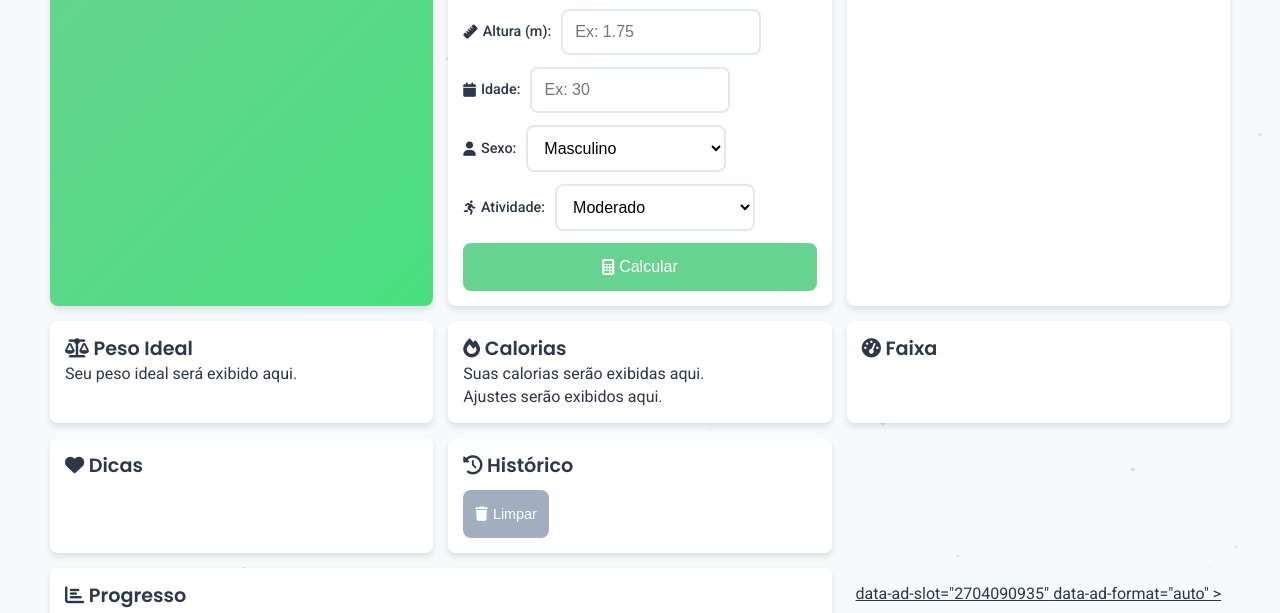
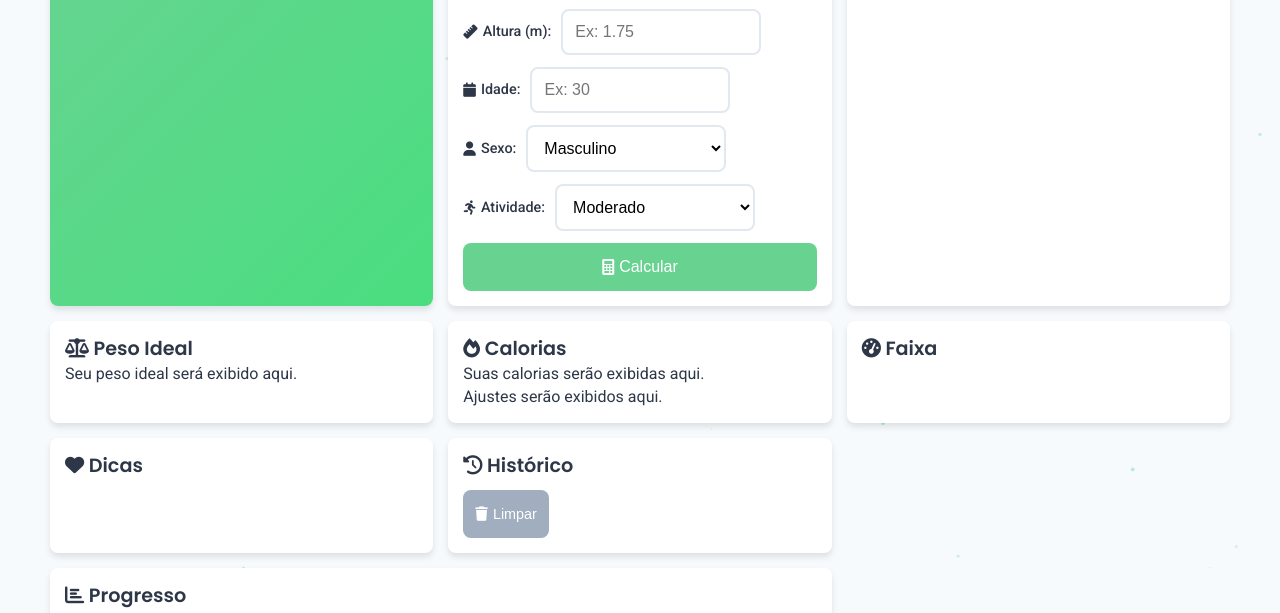
Before and after one commit to Dyegod/imc-calculator, a plain HTML site: page index.html in a window 1280 px wide. Shown: the part 122-735 px from the top of the page. Drawn offline with nearby package versions, Linux system fonts and the light colour scheme.

Commit message:
Update index.html
AdSense corrigido 2

```diff
--- a/index.html
+++ b/index.html
@@ -174,21 +174,23 @@
 
       <!-- Google AdSense Section -->
       <section class="adsense-section">
+        <script
+          async
+          src="https://pagead2.googlesyndication.com/pagead/js/adsbygoogle.js?client=ca-pub-4046503875922100"
+          crossorigin="anonymous"
+        ></script>
+        <!-- Vertical 1 -->
         <ins
           class="adsbygoogle"
-          style="display: block; text-align: center; margin-top: 15px"
+          style="display: block"
           data-ad-client="ca-pub-4046503875922100"
-          <!--
-          Troque
-          por
-          seu
-          id
-          --
-        >
-          data-ad-slot="2704090935"
-          <!-- Troque pelo slot específico -->
-          data-ad-format="auto" ></ins
-        >
+          data-ad-slot="5053523304"
+          data-ad-format="auto"
+          data-full-width-responsive="true"
+        ></ins>
+        <script>
+          (adsbygoogle = window.adsbygoogle || []).push({});
+        </script>
       </section>
     </div>
     <div id="toast" class="toast"></div>
@@ -199,9 +201,6 @@
     <script defer src="https://cdn.jsdelivr.net/npm/chart.js"></script>
     <script defer src="script.js"></script>
     <script>
-      (adsbygoogle = window.adsbygoogle || []).push({});
-    </script>
-    <script>
       if ("serviceWorker" in navigator)
         navigator.serviceWorker.register("/sw.js");
     </script>
```
